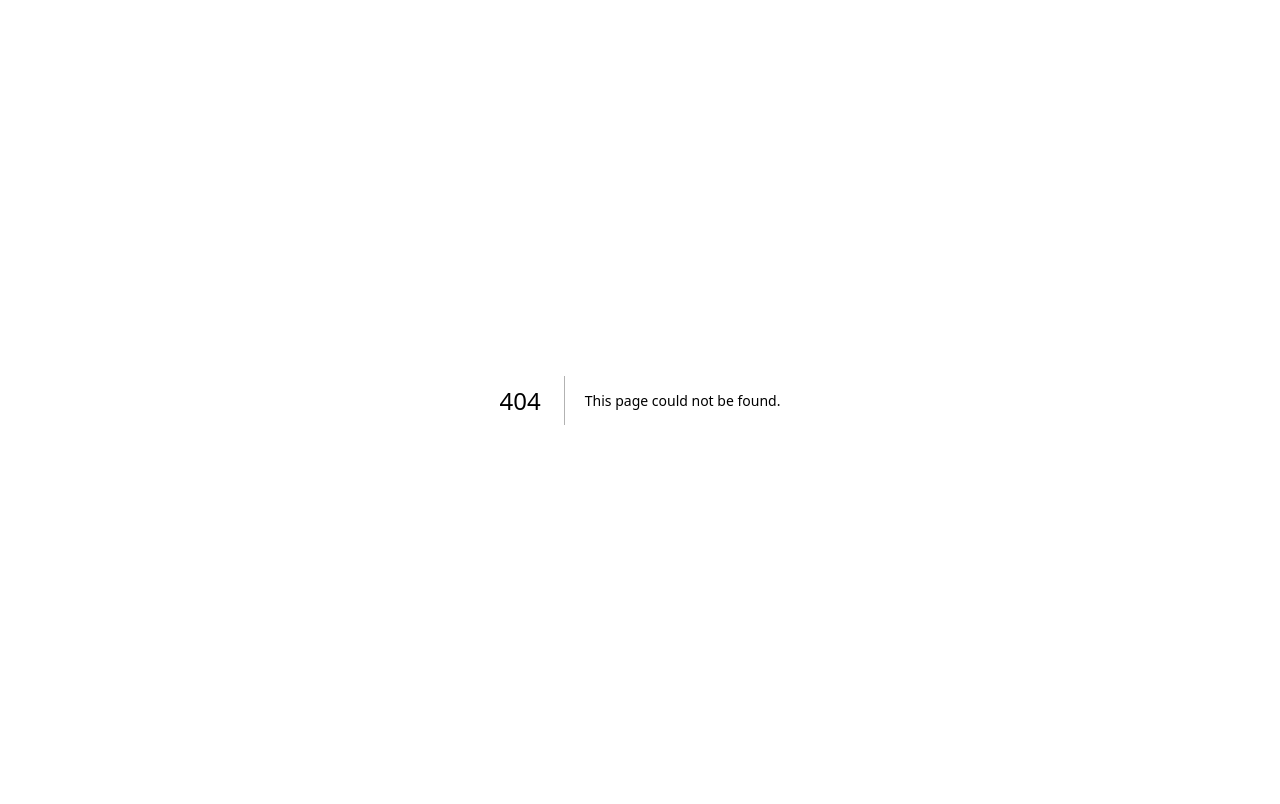
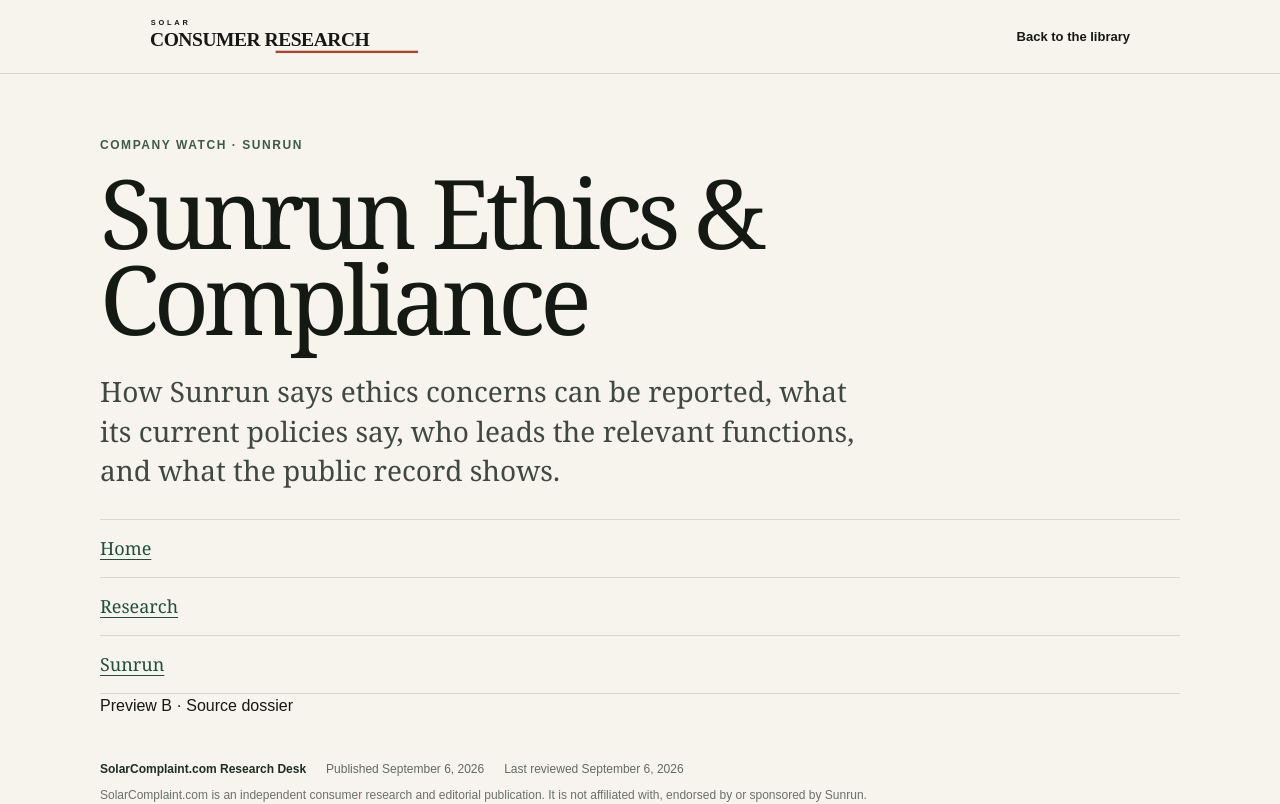
Before and after one commit to Decentralized-Rob/solar-consumer-research, a Next.js app: page /companies/sunrun/ethics-compliance/preview-b in a window 1280 px wide. Before the commit this address had no page. Shown: the top 804 px of the page. Built offline with nearby package versions, Linux system fonts and the light colour scheme.

Commit message:
Add Sunrun website preview B route

```diff
--- /dev/null
+++ b/app/companies/sunrun/ethics-compliance/preview-b/page.tsx
@@ -0,0 +1,11 @@
+import type { Metadata } from "next";
+import { SunrunEthicsWebsitePreview } from "../preview-shell";
+
+export const metadata: Metadata = {
+  title: "Sunrun Ethics Website Preview B",
+  robots: { index: false, follow: false },
+};
+
+export default function SunrunEthicsPreviewB() {
+  return <SunrunEthicsWebsitePreview variant="b" />;
+}
```
